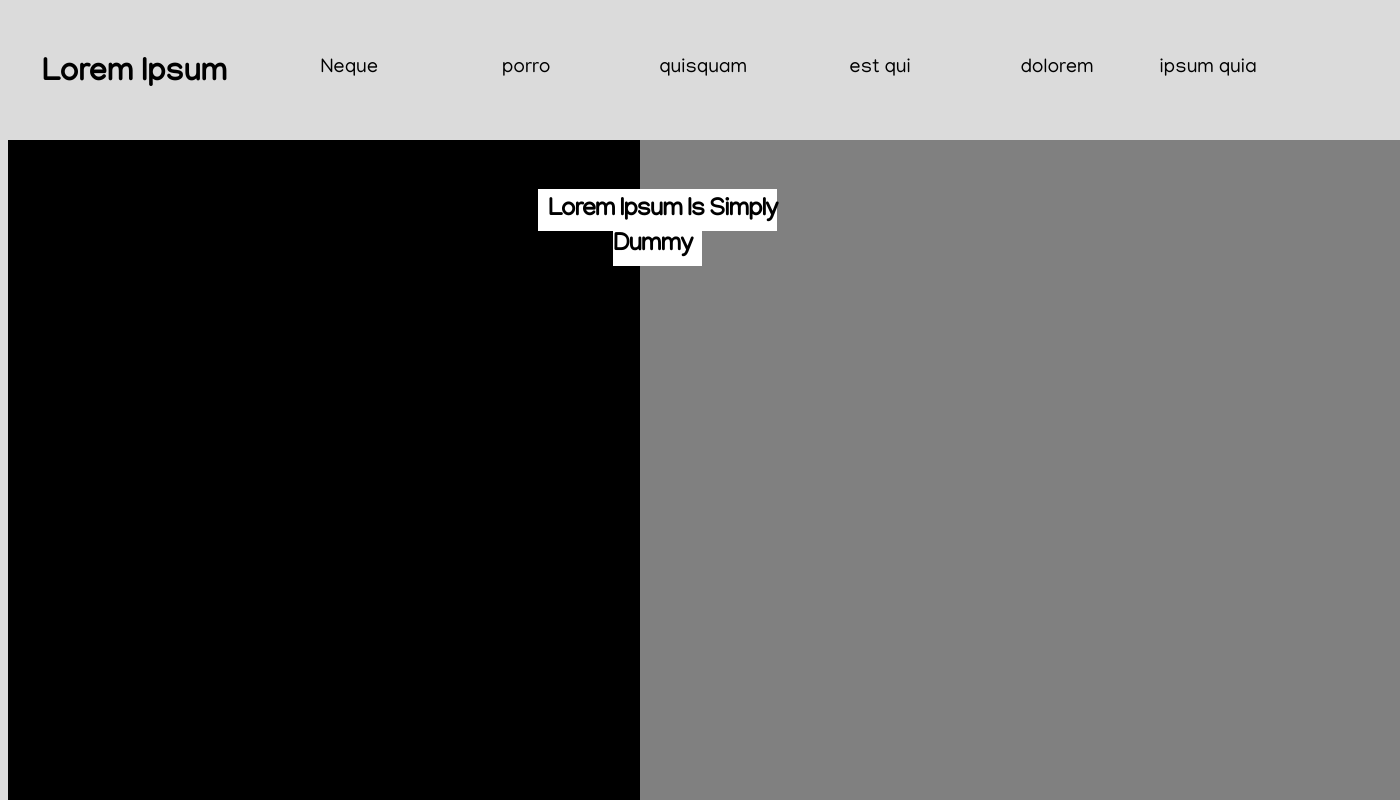
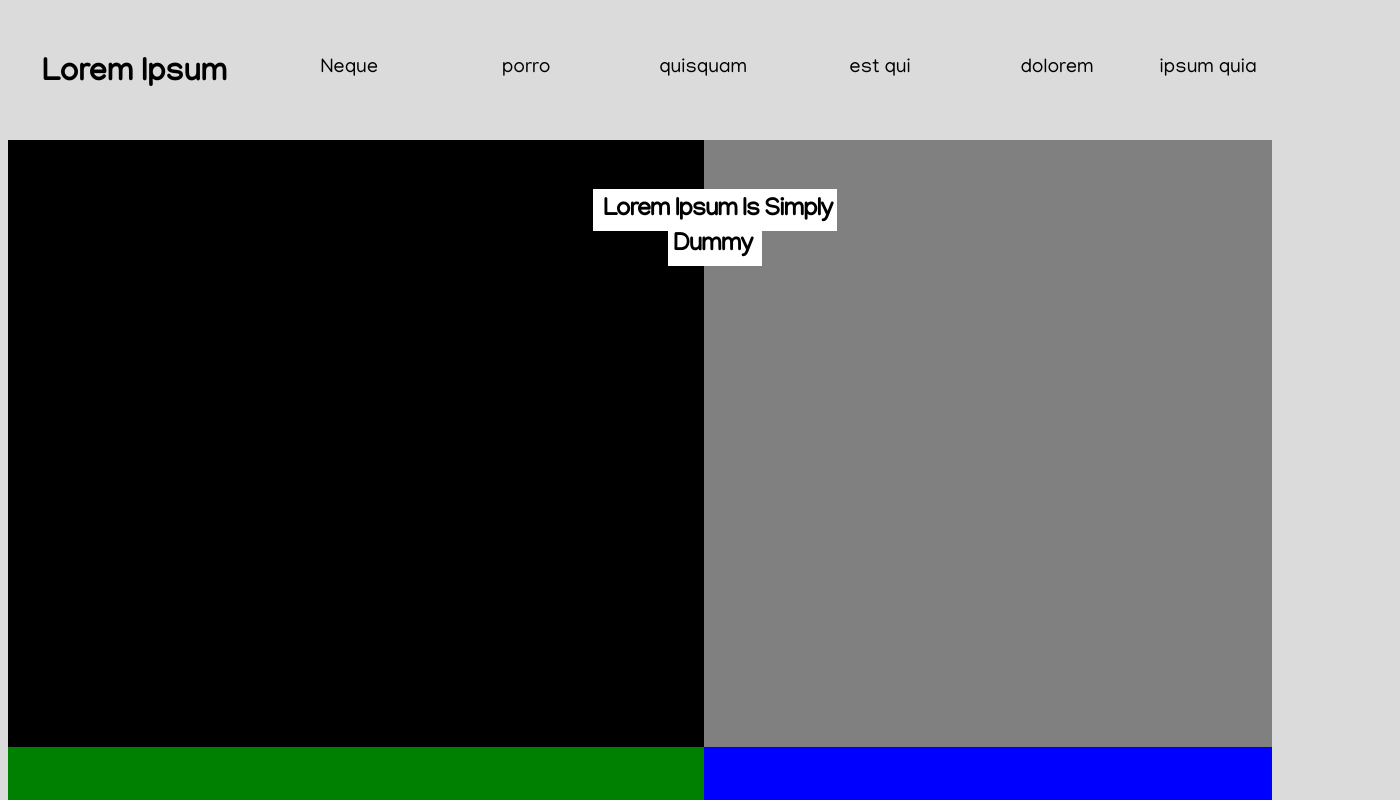
Before and after one commit to 300ms/Design-Teardown, a plain HTML site: page index.html in a window 1280 px wide. Shown: the top 800 px of the page, 1400 px wide, since content can reach past the window. Drawn offline with Linux system fonts and the light colour scheme.

Commit message:
Header in articles edited

```diff
--- a/index.html
+++ b/index.html
@@ -29,7 +29,7 @@
         </header>
         <main>
             <div class="article-1">
-                <h1 class="article-1-header"><span class="article-1-span">Lorem Ipsum Is Simply <br> Dummy </span></h1>
+                <h1 class="article-1-header"><span class="article-1-span">Lorem Ipsum Is Simply&nbsp; &nbsp;Dummy </span></h1>
                  <article class="article-1-1 grid-article-1"></article>
                  <article class="article-1-1 grid-article-2"></article>
                  <article class="article-1-1 grid-article-3"></article>
--- a/style.css
+++ b/style.css
@@ -117,7 +117,6 @@ main{
     grid-row-start: 1;
     grid-row-end: 2;
     background-color: black;
-    padding: 3em 5vw 4em;
 }
 
 .grid-article-2 {
@@ -126,7 +125,6 @@ main{
     grid-row-start: 1;
     grid-row-end: 2;
     background-color: grey;
-    padding: 3em 5vw 4em;
 }
 
 .grid-article-3 {
@@ -144,14 +142,13 @@ main{
     grid-row-start: 2;
     grid-row-end: end;
     background-color: blue;
-    padding: 3em 5vw 4em;
 }
 
 .article-1-header {
-    width: 15em;
+    width: 9em;
     box-sizing: border-box;
     position: absolute;
-    margin: 4% 0 20px 32%;
+    margin: 4% 0 0 44%;
     text-align: center;
     box-decoration-break: clone;
     -webkit-box-decoration-break: clone;
```
Also changed, not shown: 1 other file.
